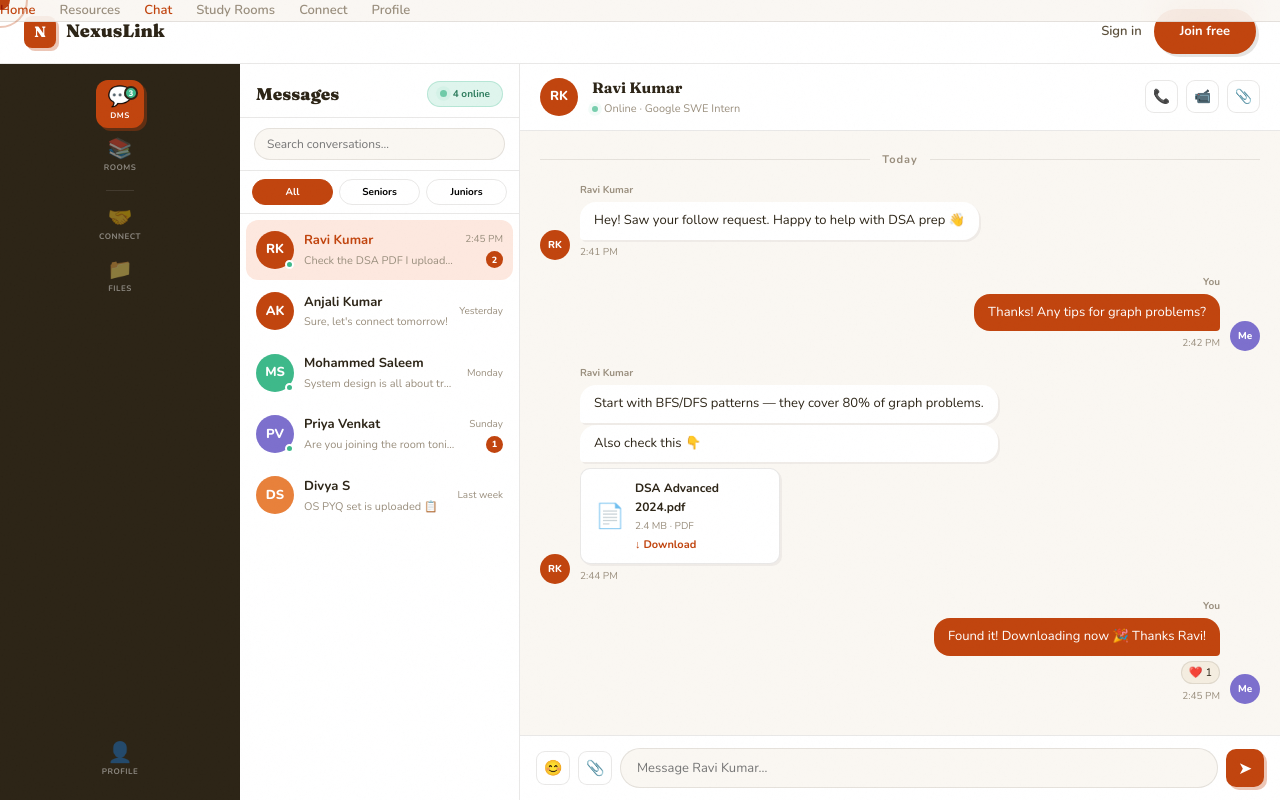
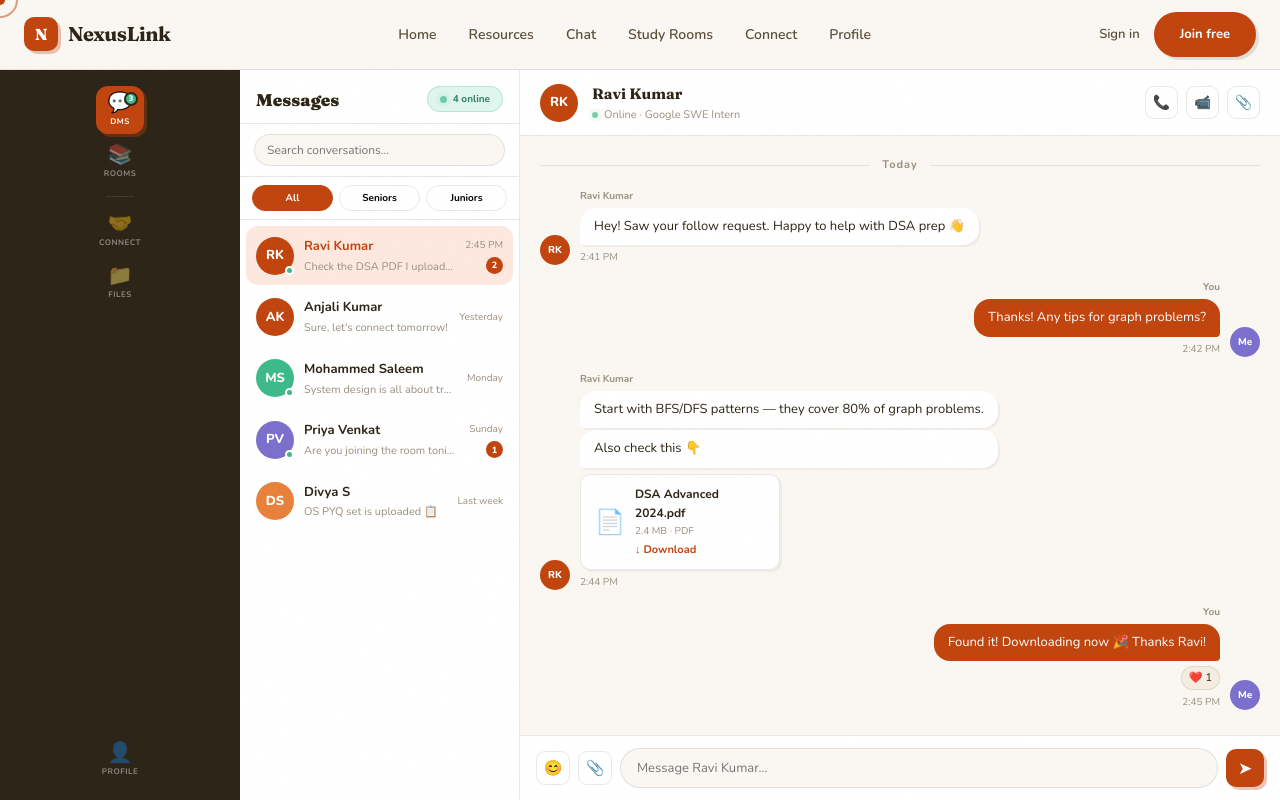
Before and after one commit to Karthim8/Django_Project, a Django app: page /chat/ in a window 1280 px wide. Run offline with Django 5.2, Linux system fonts and the light colour scheme; some web fonts are replaced.

Commit message:
fixed moved sb to singapore

```diff
--- a/project1/settings.py
+++ b/project1/settings.py
@@ -122,11 +122,10 @@ ASGI_APPLICATION = 'project1.asgi.application'
 
 DATABASES = {
     'default': dj_database_url.parse(
-        'postgresql://neondb_owner:npg_oSAxVMci3b1R@ep-frosty-night-animbgxo-pooler.c-6.us-east-1.aws.neon.tech/neondb?sslmode=require&channel_binding=require',
+        'postgresql://neondb_owner:npg_8Yxez7APOCMr@ep-wandering-breeze-a1cskk2m.ap-southeast-1.aws.neon.tech/neondb?sslmode=require',
         conn_max_age=600,
     )
 }
-
 
 # Password validation
 # https://docs.djangoproject.com/en/6.0/ref/settings/#auth-password-validators
--- a/templates/chat.html
+++ b/templates/chat.html
@@ -39,77 +39,15 @@ html, body { height: 100%; overflow: hidden; margin: 0; }
 /* ── App Shell ── */
 .app {
   display: grid;
-  grid-template-rows: 64px 1fr;
+  grid-template-rows: auto 1fr;
   height: 100vh;
 }
-
-/* ── Topbar ── */
-.topbar {
-  display: flex;
-  align-items: center;
-  justify-content: space-between;
-  padding: 0 24px;
-  background: white;
-  border-bottom: 1.5px solid var(--border);
-  position: relative;
+#navbar {
+  position: relative !important;
   z-index: 50;
-  flex-shrink: 0;
 }
-.topbar-logo {
-  display: flex;
-  align-items: center;
-  gap: 10px;
-  font-family: var(--font-display);
-  font-size: 18px;
-  font-weight: 900;
-  color: var(--ink);
-  text-decoration: none;
-}
-.topbar-logo-mark {
-  width: 32px; height: 32px;
-  border-radius: 8px;
-  background: var(--rust);
-  color: white;
-  display: flex; align-items: center; justify-content: center;
-  font-size: 15px; font-weight: 900;
-  box-shadow: 3px 3px 0 rgba(193,68,14,0.3);
-}
-.topbar-nav {
-  display: flex;
-  align-items: center;
-  gap: 24px;
-}
-.topbar-nav a {
-  font-size: 13px;
-  font-weight: 600;
-  color: var(--muted);
-  text-decoration: none;
-  transition: color 0.2s;
-}
-.topbar-nav a:hover, .topbar-nav a.active { color: var(--rust); }
-.topbar-actions {
-  display: flex;
-  align-items: center;
-  gap: 12px;
-}
-.user-chip {
-  display: flex;
-  align-items: center;
-  gap: 8px;
-  padding: 6px 12px;
-  border-radius: 100px;
-  background: var(--chalk);
-  border: 1.5px solid var(--border);
-  font-size: 12px;
-  font-weight: 700;
-}
-.user-av {
-  width: 26px; height: 26px;
-  border-radius: 50%;
-  background: var(--lilac-mid);
-  color: white;
-  display: flex; align-items: center; justify-content: center;
-  font-size: 11px; font-weight: 800;
+.nav-inner {
+  padding: 12px 24px !important;
 }
 
 /* ── Body ── */
@@ -522,20 +460,18 @@ html, body { height: 100%; overflow: hidden; margin: 0; }
 <div class="app">
 
   <!-- ── TOPBAR ── -->
-  <header class="topbar">
-    <a href="{% url 'index' %}" class="topbar-logo">
-      <div class="topbar-logo-mark">N</div>
-      NexusLink
-    </a>
-    <nav class="topbar-nav">
-      <a href="{% url 'index' %}">Home</a>
-      <a href="{% url 'resources' %}">Resources</a>
-      <a href="{% url 'chat' %}" class="active">Chat</a>
-      <a href="{% url 'rooms' %}">Study Rooms</a>
-      <a href="{% url 'connect' %}">Connect</a>
-      <a href="{% url 'profile' %}">Profile</a>
-    </nav>
-    <div class="topbar-actions">
+  <nav id="navbar">
+    <div class="nav-inner">
+      <a href="{% url 'index' %}" class="logo"><div class="logo-mark">N</div><span>NexusLink</span></a>
+      <ul class="nav-links">
+        <li><a href="{% url 'index' %}">Home</a></li>
+        <li><a href="{% url 'resources' %}">Resources</a></li>
+        <li><a href="{% url 'chat' %}" class="active">Chat</a></li>
+        <li><a href="{% url 'rooms' %}">Study Rooms</a></li>
+        <li><a href="{% url 'connect' %}">Connect</a></li>
+        <li><a href="{% url 'profile' %}">Profile</a></li>
+      </ul>
+      <div class="nav-actions">
         {% if user.is_authenticated %}
           <a href="{% url 'profile' %}" class="user-avatar-nav" title="{{ user.get_full_name|default:user.username }}">
             {% if user.socialaccount_set.all %}
@@ -547,14 +483,15 @@ html, body { height: 100%; overflow: hidden; margin: 0; }
           </a>
           <form method="post" action="{% url 'account_logout' %}" style="display:inline;">
             {% csrf_token %}
-          <button type="submit" class="btn-ghost" style="background:none;border:none;font-size:13px;font-weight:600;cursor:pointer;">Sign out</button>
+            <button type="submit" class="btn-ghost" style="font-family:inherit;font-size:13px;font-weight:600;cursor:pointer;background:none;border:none;">Sign out</button>
           </form>
         {% else %}
           <a href="{% url 'account_login' %}" class="btn-ghost">Sign in</a>
           <a href="{% url 'custom_signup' %}" class="btn-clay btn-clay--rust">Join free</a>
         {% endif %}
       </div>
-  </header>
+    </div>
+  </nav>
 
   <!-- ── CHAT BODY ── -->
   <div class="chat-body">
```
Also changed, not shown: backup.sql (added), backup_utf8.sql (added). Lines whose indentation alone changed are shown as unchanged.
